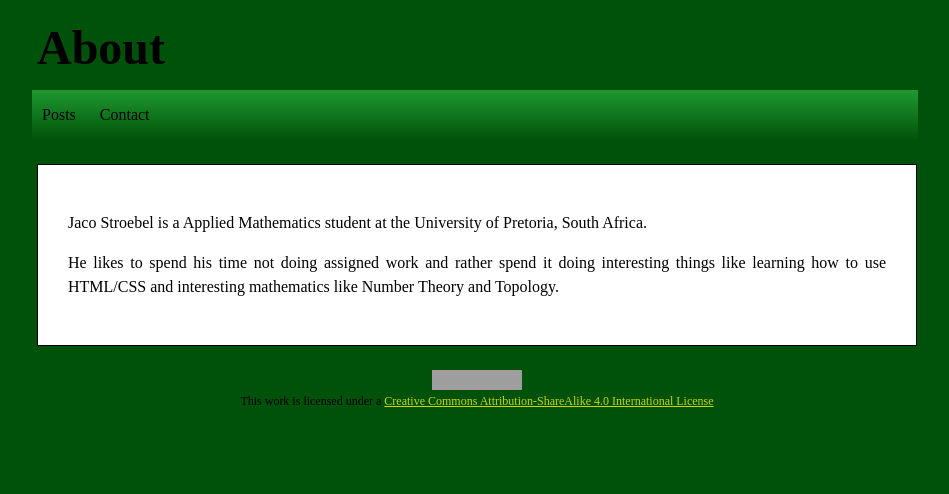
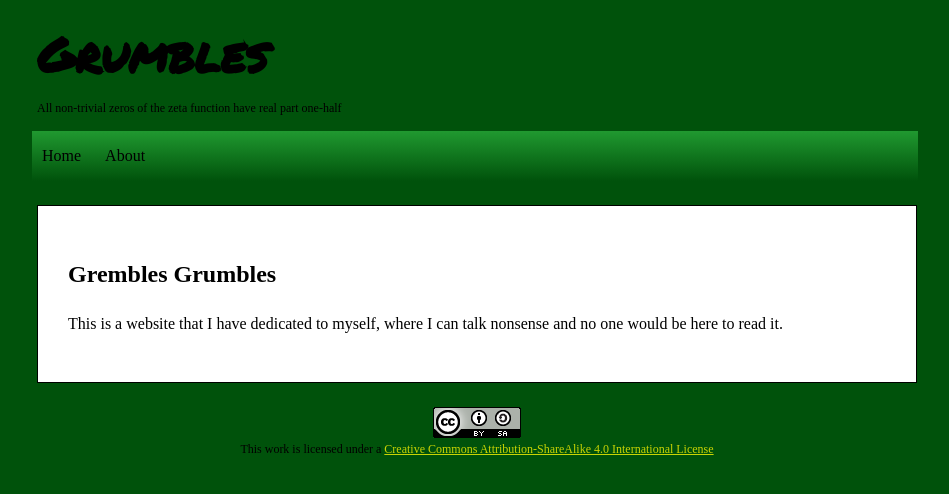
Before and after one commit to koo5/Gremble09.github.io, a Jekyll site: the page built from index.md, in a window 1280 px wide. Shown: the top 494 px of the page, without its empty margins (163-1112 px from the left). Built offline with Jekyll 4.4.1, drawn with Linux system fonts in a browser that asks for light colours; some web fonts are replaced; grey boxes are pictures that could not be loaded.

Commit message:
some final touches

```diff
--- a/_includes/footer.html
+++ b/_includes/footer.html
@@ -1,3 +1,3 @@
 <footer>
-    <a rel="license" href="http://creativecommons.org/licenses/by-sa/4.0/"><img alt="Creative Commons License" style="border-width:0" src="https://i.creativecommons.org/l/by-sa/4.0/88x31.png" /></a><br />This work is licensed under a <a rel="license" href="http://creativecommons.org/licenses/by-sa/4.0/">Creative Commons Attribution-ShareAlike 4.0 International License</a>
+    <a rel="license" href="http://creativecommons.org/licenses/by-sa/4.0/"><img alt="Creative Commons License" style="border-width:0" src="images/88x31.png" /></a><br />This work is licensed under a <a rel="license" href="http://creativecommons.org/licenses/by-sa/4.0/">Creative Commons Attribution-ShareAlike 4.0 International License</a>
 </footer>
--- a/_includes/header.html
+++ b/_includes/header.html
@@ -1,11 +1,12 @@
 <header>
     <div id="heading">
-        <h1>About</h1>
+        <h1>Grumbles</h1>
     </div>
+    <p>All non-trivial zeros of the zeta function have real part one-half</p>
     <nav id="main_navigation">
         <ul>
-            <li>Posts</li>
-            <li>Contact</li>
+            <li><a href="index.html">Home</a></li>
+            <li><a href="about.html">About</a></li>
         </ul>
     </nav>
 </header>
--- a/css/style.css
+++ b/css/style.css
@@ -3,6 +3,7 @@
  * Imports the "Droid Serif" font
  */
 @import url(http://fonts.googleapis.com/css?family=Droid+Serif);
+@import url(http://fonts.googleapis.com/css?family=Permanent+Marker);
 
 body {
     padding-top: 0px;
@@ -36,6 +37,23 @@ header {
     margin-left:20px;
     margin-bottom: 0px;
     padding-top:0px;
+
+    font-family:"Permanent Marker";
+}
+
+#main_navigation A:visited {
+    color: black;
+    text-decoration: overline;
+}
+
+#main_navigation A:active {
+    color: black;
+    text-decoration: none;
+}
+
+#main_navigation A:link {
+    color: black;
+    text-decoration: none;
 }
 /*header h1 {
     margin-top:0px;
@@ -48,8 +66,9 @@ header {
 }*/
 
 header p {
-    padding-left: 15px;
-    font-family:"Droid Serif";
+    padding-left: 40px;
+/*    font-family:"Droid Serif";*/
+    font-size: 12px;
 }
 
 footer {
--- a/index.html
+++ /dev/null
@@ -1,7 +0,0 @@
----
-title: About
-layout: default
----
-
- <p>Jaco Stroebel is a Applied Mathematics student at the University of Pretoria, South Africa.</p>
- <p>He likes to spend his time not doing assigned work and rather spend it doing interesting things like learning how to use HTML/CSS and interesting mathematics like Number Theory and Topology. </p>
--- /dev/null
+++ b/index.md
@@ -0,0 +1,9 @@
+---
+title: Grumbles
+layout: default
+---
+
+Grembles Grumbles
+=================
+
+This is a website that I have dedicated to myself, where I can talk nonsense and no one would be here to read it.
```
Also changed, not shown: about.md (added, +12 -0 lines), images/88x31.png (added).
